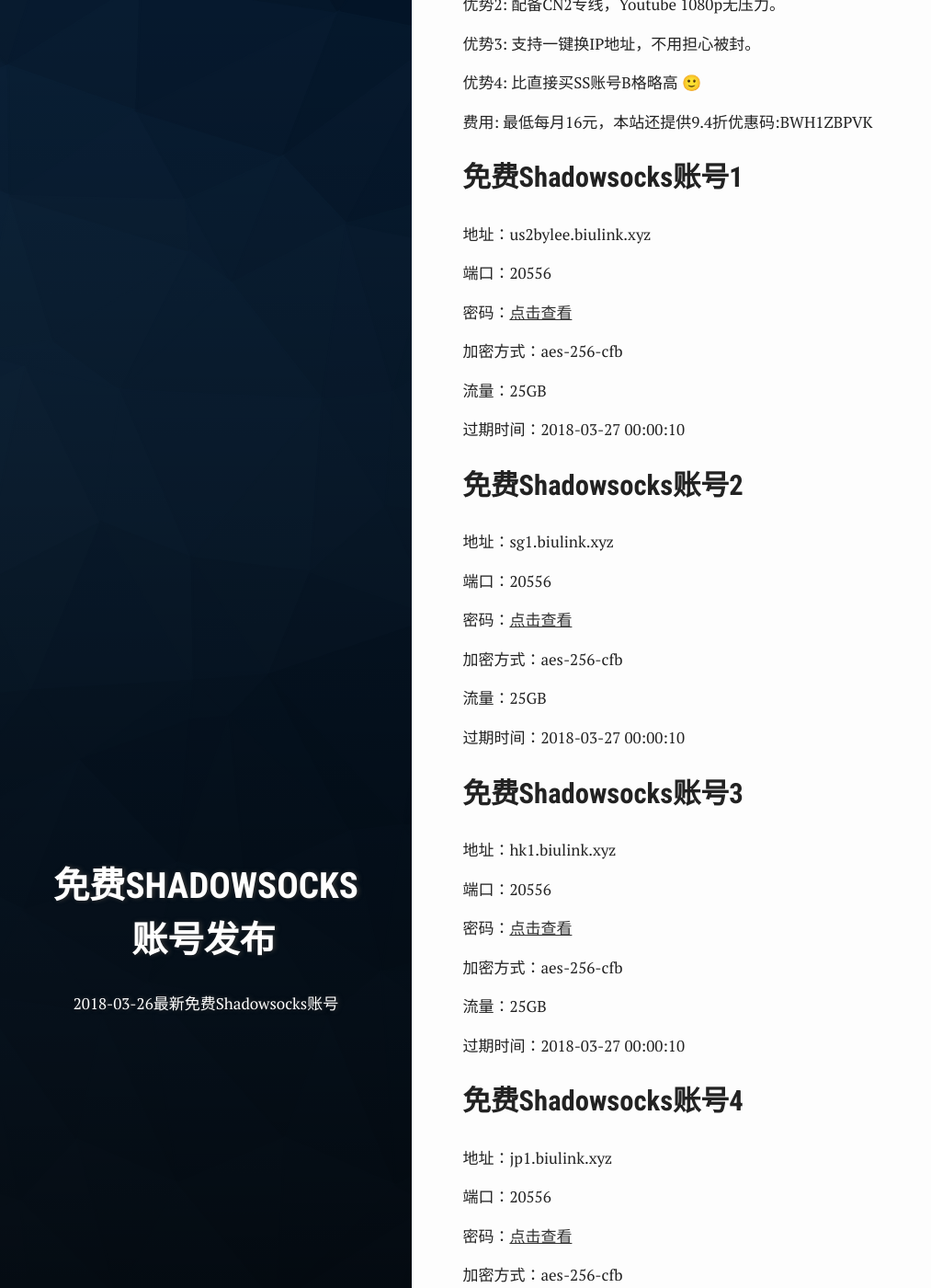
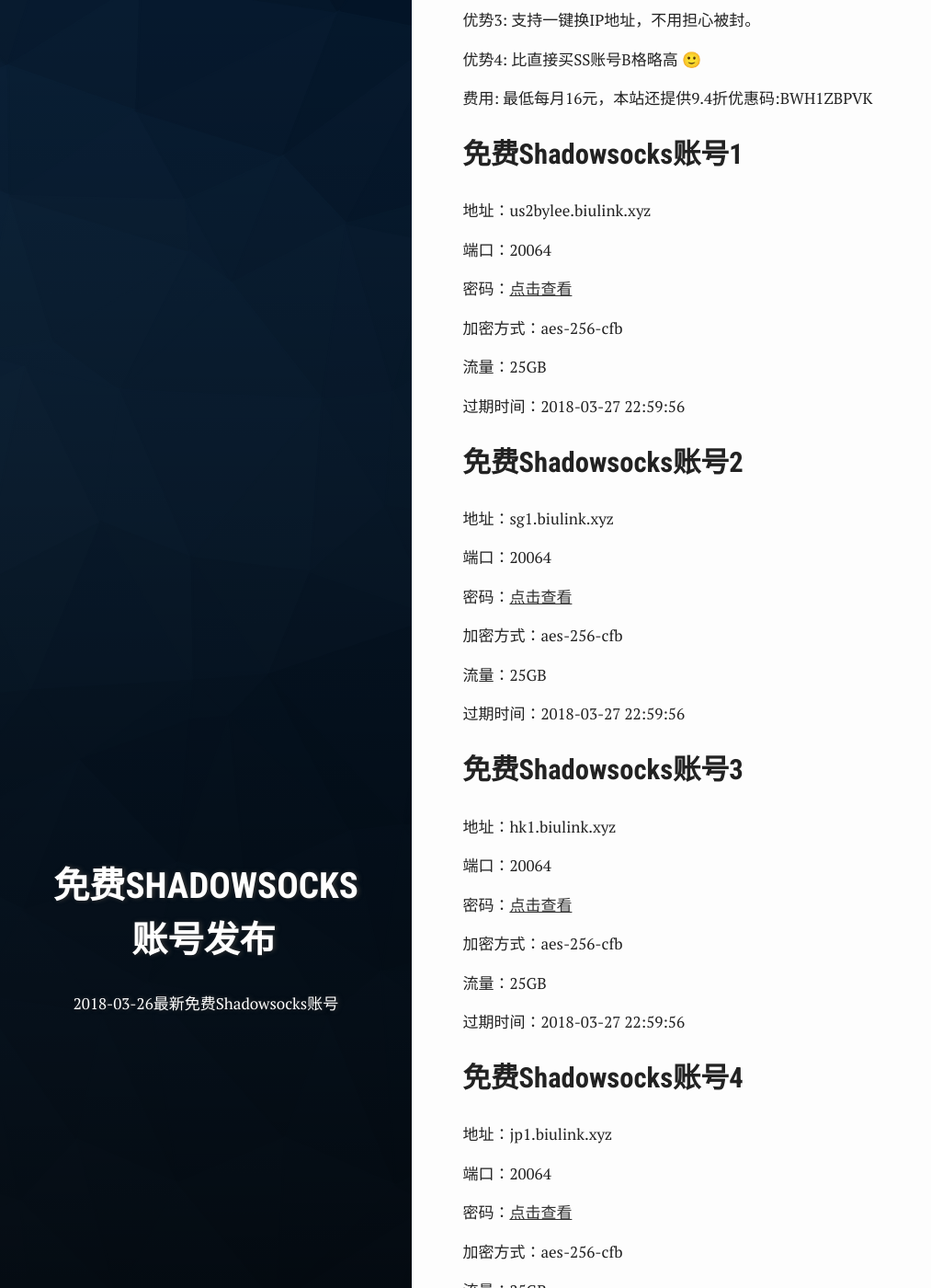
Before and after one commit to Biulink/biulink.github.io, a Jekyll site: the page built from _posts/2018-03-26-最新免费Shadowsocks账号.md, in a window 1280 px wide and 1400 px high, scrolled down 995 px. Shown: the whole window at 92% size, without its empty margins (0-1013 px from the left). Built offline with Jekyll 4.4.1, drawn with Linux system fonts in a browser that asks for light colours; some of the changed text lies outside the part shown.

Commit message:
Publish Account

```diff
--- a/_posts/2018-03-26-最新免费Shadowsocks账号.md
+++ b/_posts/2018-03-26-最新免费Shadowsocks账号.md
@@ -3,7 +3,7 @@
 title:  "2018-03-26最新免费Shadowsocks账号"
 crawlertitle: "2018-03-26最新免费Shadowsocks账号"
 summary: "2018-03-26最新免费Shadowsocks账号"
-date:   2018-03-26 00:00:10 +0800
+date:   2018-03-26 00:00:00 +0800
 categories: posts
 tags: '免费Shadowsocks账号发布'
 author: biulink
@@ -17,7 +17,7 @@
 
 ## [教程：自己动手搭建超实惠的Shadowsocks服务器 - 搬瓦工篇](https://github.com/Biulink/ShadowsocksTutorials/blob/master/%E6%95%99%E6%82%A8%E8%87%AA%E5%B7%B1%E5%8A%A8%E6%89%8B%E6%90%AD%E5%BB%BA%E8%B6%85%E5%AE%9E%E6%83%A0%E7%9A%84Shadowsocks%E6%9C%8D%E5%8A%A1%E5%99%A8%20-%20%E6%90%AC%E7%93%A6%E5%B7%A5%E7%AF%87.md)
 
-  ![免费Shadowsocks账号](https://github.com/Biulink/ShadowsocksTutorials/blob/master/bandwagon/WechatIMG23_small.jpeg?raw=true)
+  ![免费Shadowsocks账号](../bandwagon/WechatIMG23_small.jpeg)
 
   本图文教程详细介绍了如何搭建Shadowsocks服务器。自己搭建Shadowsocks服务器有如下优势：
 
@@ -30,12 +30,11 @@
   优势4: 比直接买SS账号B格略高 🙂
 
   费用: 最低每月16元，本站还提供9.4折优惠码:BWH1ZBPVK
-
 ## 免费Shadowsocks账号1
 
 地址：us2bylee.biulink.xyz
 
-端口：20556
+端口：20064
 
 密码：[点击查看](https://github.com/Biulink/ShadowsocksTutorials/blob/master/publish/2018-03-26%E6%9C%80%E6%96%B0%E5%85%8D%E8%B4%B9Shadowsocks%E8%B4%A6%E5%8F%B7.md)
 
@@ -43,13 +42,13 @@
 
 流量：25GB
 
-过期时间：2018-03-27 00:00:10
+过期时间：2018-03-27 22:59:56
 
 ## 免费Shadowsocks账号2
 
 地址：sg1.biulink.xyz
 
-端口：20556
+端口：20064
 
 密码：[点击查看](https://github.com/Biulink/ShadowsocksTutorials/blob/master/publish/2018-03-26%E6%9C%80%E6%96%B0%E5%85%8D%E8%B4%B9Shadowsocks%E8%B4%A6%E5%8F%B7.md)
 
@@ -57,13 +56,13 @@
 
 流量：25GB
 
-过期时间：2018-03-27 00:00:10
+过期时间：2018-03-27 22:59:56
 
 ## 免费Shadowsocks账号3
 
 地址：hk1.biulink.xyz
 
-端口：20556
+端口：20064
 
 密码：[点击查看](https://github.com/Biulink/ShadowsocksTutorials/blob/master/publish/2018-03-26%E6%9C%80%E6%96%B0%E5%85%8D%E8%B4%B9Shadowsocks%E8%B4%A6%E5%8F%B7.md)
 
@@ -71,13 +70,13 @@
 
 流量：25GB
 
-过期时间：2018-03-27 00:00:10
+过期时间：2018-03-27 22:59:56
 
 ## 免费Shadowsocks账号4
 
 地址：jp1.biulink.xyz
 
-端口：20556
+端口：20064
 
 密码：[点击查看](https://github.com/Biulink/ShadowsocksTutorials/blob/master/publish/2018-03-26%E6%9C%80%E6%96%B0%E5%85%8D%E8%B4%B9Shadowsocks%E8%B4%A6%E5%8F%B7.md)
 
@@ -85,13 +84,13 @@
 
 流量：25GB
 
-过期时间：2018-03-27 00:00:10
+过期时间：2018-03-27 22:59:56
 
 ## 免费Shadowsocks账号5
 
 地址：us1.biulink.xyz
 
-端口：20556
+端口：20064
 
 密码：[点击查看](https://github.com/Biulink/ShadowsocksTutorials/blob/master/publish/2018-03-26%E6%9C%80%E6%96%B0%E5%85%8D%E8%B4%B9Shadowsocks%E8%B4%A6%E5%8F%B7.md)
 
@@ -99,4 +98,4 @@
 
 流量：25GB
 
-过期时间：2018-03-27 00:00:10
+过期时间：2018-03-27 22:59:56
```
